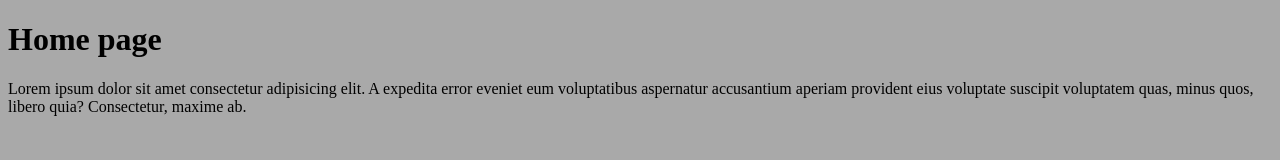
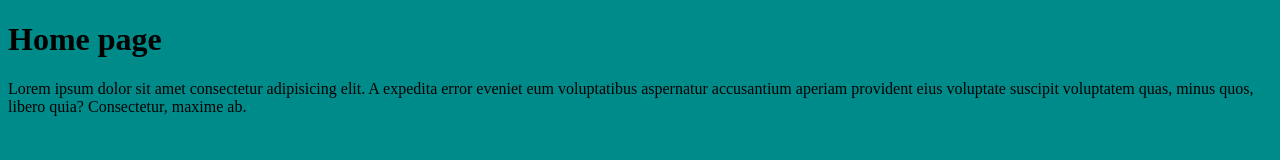
Before and after one commit to Sanyalak-T/git-workshop, a plain HTML site: page index.html in a window 1280 px wide. Drawn offline with Linux system fonts and the light colour scheme.

Commit message:
edit website backgroup

```diff
--- a/css/style.css
+++ b/css/style.css
@@ -1,3 +1,3 @@
 body {
-    background-color: darkgrey;
+    background-color: darkcyan;
 }
```
